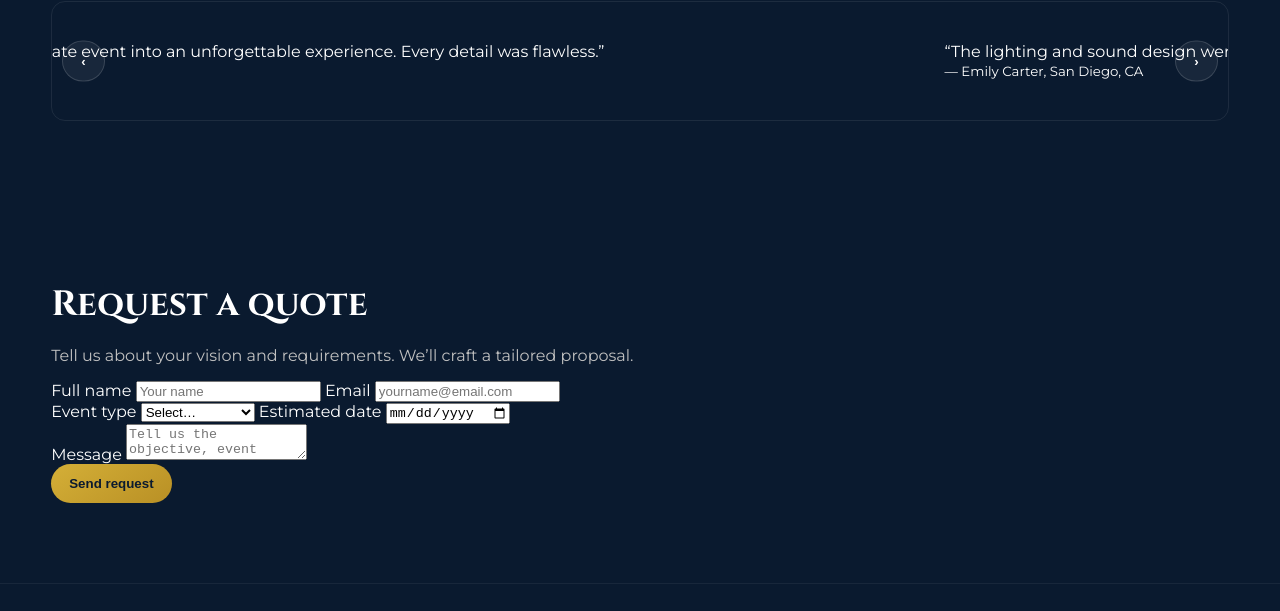
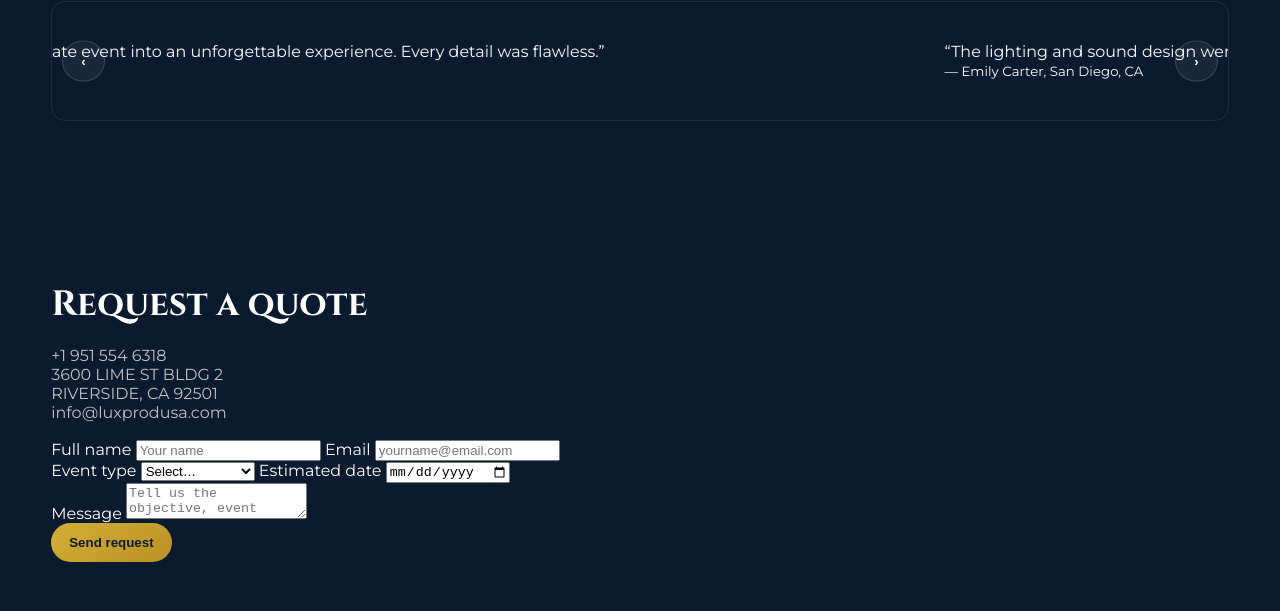
Before and after one commit to Lilshootve/luxprod, a plain HTML site: page index.html in a window 1280 px wide. Shown: the part 2190-2801 px from the top of the page. Drawn offline with Linux system fonts and the light colour scheme.

Commit message:
chore: update contact info block and keep form; remove any world-outline.svg refs

```diff
--- a/index.html
+++ b/index.html
@@ -315,7 +315,12 @@
   <section id="contact" class="contact">
     <div class="container">
       <h2 class="section-title">Request a quote</h2>
-      <p class="muted">Tell us about your vision and requirements. We’ll craft a tailored proposal.</p>
+      <div class="muted" style="margin: 6px 0 18px;">
+        <div><a href="tel:+19515546318">+1 951 554 6318</a></div>
+        <div>3600 LIME ST BLDG 2</div>
+        <div>RIVERSIDE, CA 92501</div>
+        <div><a href="mailto:info@luxprodusa.com">info@luxprodusa.com</a></div>
+      </div>
       <form id="contact-form" novalidate>
         <div class="row">
           <label>
```
